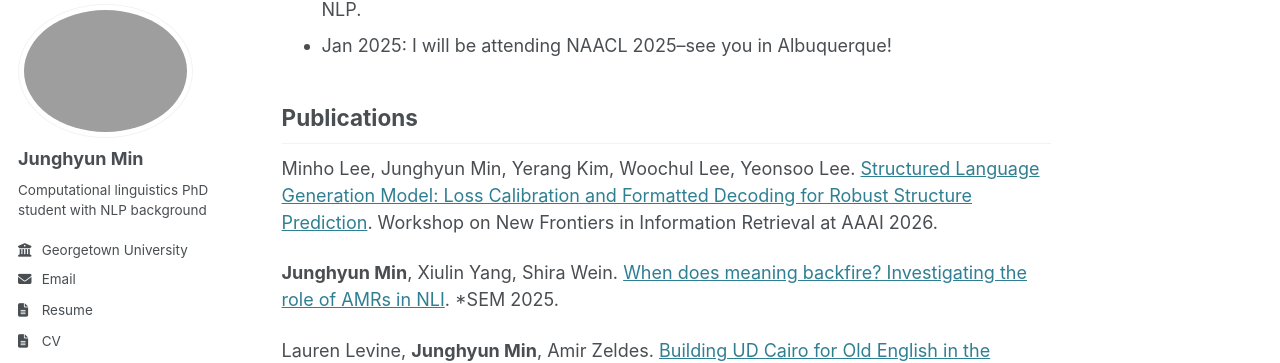
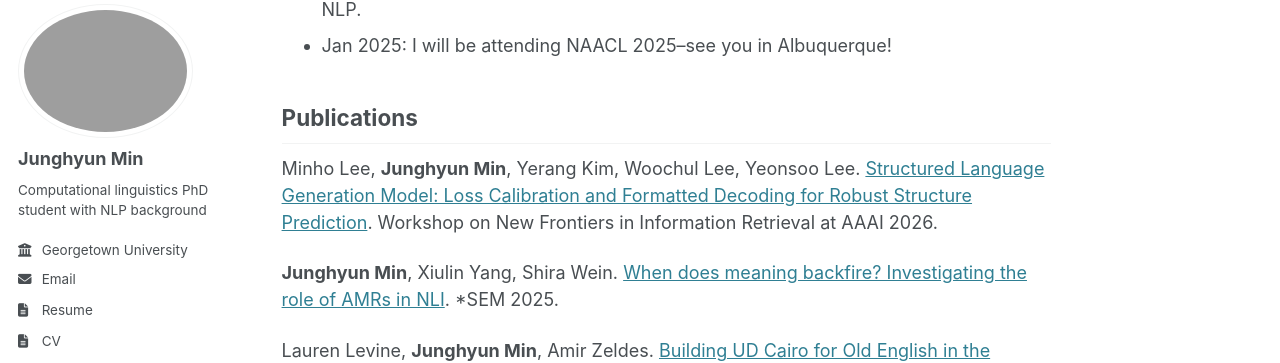
Before and after one commit to Aatlantise/aatlantise.github.io, a Jekyll site: the page built from _pages/about.md, in a window 1280 px wide and 900 px high, scrolled down 617 px. Shown: the part 102-465 px from the top of the window. Built offline with Jekyll 4.4.1, drawn with Linux system fonts in a browser that asks for light colours; some web fonts are replaced; part of the change alters nothing that is shown.

```diff
--- a/_pages/about.md
+++ b/_pages/about.md
@@ -30,8 +30,8 @@ and Ontario Tech University on topics around multilingual and low-resource NLP.
 * Jan 2025: I will be attending NAACL 2025--see you in Albuquerque!
 
 ## Publications
-Minho Lee, Junghyun Min, Yerang Kim, Woochul Lee, Yeonsoo Lee.
-[Structured Language Generation Model: Loss Calibration and Formatted Decoding for Robust Structure Prediction](../files/slgm-lee-2026.pdf).
+Minho Lee, **Junghyun Min**, Yerang Kim, Woochul Lee, Yeonsoo Lee.
+[Structured Language Generation Model: Loss Calibration and Formatted Decoding for Robust Structure Prediction](https://arxiv.org/pdf/2402.08971v3).
 Workshop on New Frontiers in Information Retrieval at AAAI 2026.
 
 **Junghyun Min**, Xiulin Yang, Shira Wein.
```
